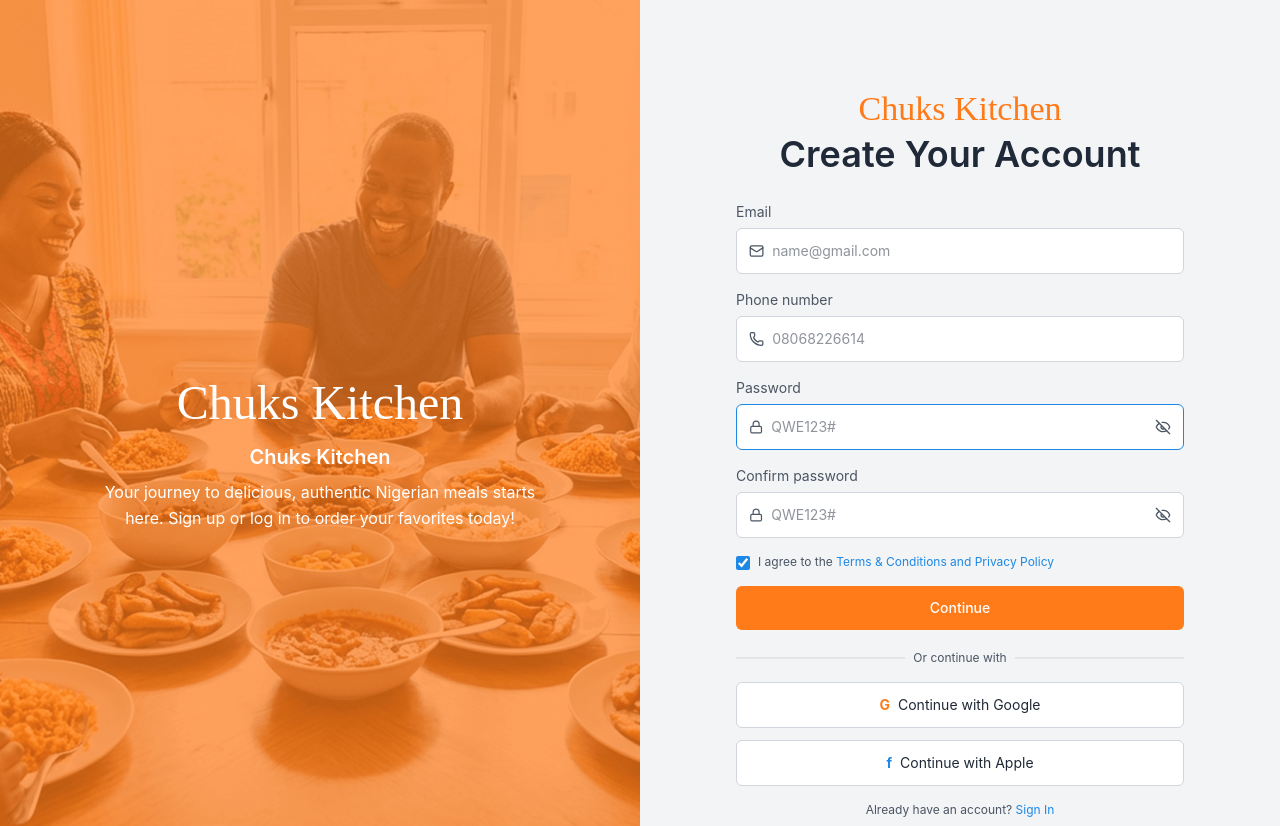
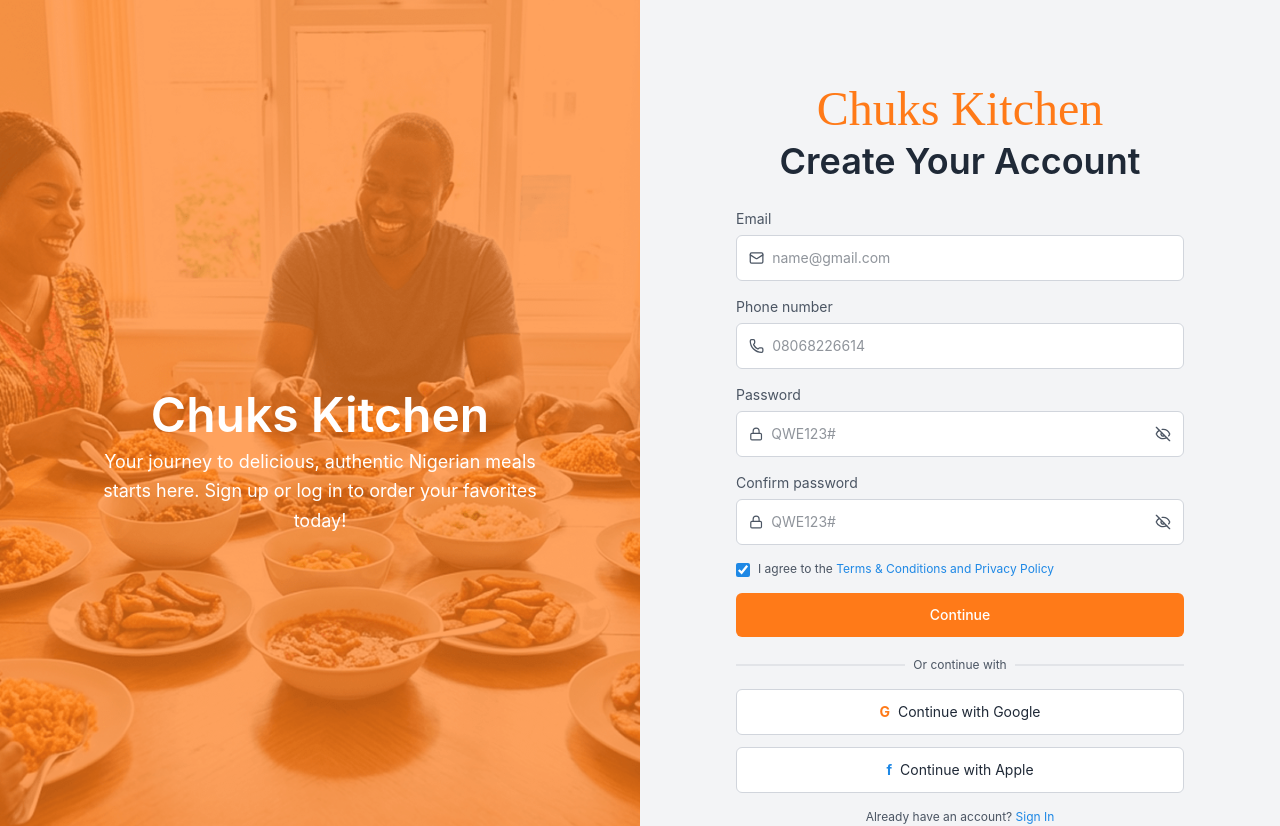
Before and after one commit to Rawweb/chuks-kitchen, a React (Vite) app: page /sign-up in a window 1280 px wide. Shown: the top 826 px of the page. Built offline with nearby package versions, Linux system fonts and the light colour scheme; a web font is replaced by a local one.

Commit message:
added welcome page route

```diff
--- a/src/components/Hero.jsx
+++ b/src/components/Hero.jsx
@@ -1,6 +1,7 @@
 import { useState } from 'react';
 import heroImage from '../assets/hero.png';
 import { Search } from 'lucide-react';
+import { Link } from 'react-router-dom';
 
 const Hero = () => {
   const [searchData, setSearchData] = useState('');
@@ -10,60 +11,66 @@ const Hero = () => {
   };
 
   const handleSearchClick = () => {
-    setSearchData('')
-  }
+    setSearchData('');
+  };
 
   return (
-    <div className="relative">
-      <div className="relative overflow-hidden">
+    <div className='relative'>
+      <div className='relative overflow-hidden'>
         {/* Background Image */}
         <img
           src={heroImage}
-          alt="New menu additions"
-          className="w-full h-125 sm:h-150 lg:h-187.5 object-cover"
+          alt='New menu additions'
+          className='w-full h-125 sm:h-150 lg:h-187.5 object-cover'
         />
 
         {/* Dark Overlay */}
-        <div className="absolute inset-0 bg-charcoal/50" />
+        <div className='absolute inset-0 bg-charcoal/50' />
 
         {/* Text Content */}
-        <div className="absolute inset-0 container flex items-center">
-          <div className="max-w-2xl text-white space-y-4">
-            <h1 className="text-2xl md:text-4xl lg:text-5xl font-bold leading-tight">
+        <div className='absolute inset-0 container flex items-center'>
+          <div className='max-w-2xl text-white space-y-4'>
+            <h1 className='text-2xl md:text-4xl lg:text-5xl font-bold leading-tight'>
               The Heart of Nigerian Home Cooking
             </h1>
 
-            <p className="max-w-lg text-sm md:text-base lg:text-lg text-gray-100">
+            <p className='max-w-lg text-sm md:text-base lg:text-lg text-gray-100'>
               Handcrafted with passion, delivered with care.
             </p>
 
-            <button className="bg-primary-orange rounded-md px-5 py-2 text-sm md:text-base text-white font-medium hover:bg-soft-orange transition-colors">
+            <Link
+              to='/welcome'
+              className='bg-primary-orange rounded-md px-5 py-2 text-sm md:text-base text-white font-medium hover:bg-soft-orange transition-colors inline-block'
+            >
               Discover what's new
-            </button>
+            </Link>
           </div>
         </div>
       </div>
 
       {/* Search Bar Section */}
-      <div className="absolute left-0 right-0 bottom-0 translate-y-1/2 container">
+      <div className='absolute left-0 right-0 bottom-0 translate-y-1/2 container'>
         <form
           onSubmit={handleSearchSubmit}
-          className="max-w-5xl mx-auto bg-white rounded-lg shadow-lg px-4 md:px-5 py-3 flex items-center gap-3"
+          className='max-w-5xl mx-auto bg-white rounded-lg shadow-lg px-4 md:px-5 py-3 flex items-center gap-3'
         >
           {/* Icon */}
-          <Search className="text-gray-500" size={24} />
+          <Search className='text-gray-500' size={24} />
 
           {/* Input */}
           <input
-            type="text"
+            type='text'
             value={searchData}
             onChange={(e) => setSearchData(e.target.value)}
-            placeholder="What are you craving for today?"
-            className="w-full bg-transparent outline-none text-sm md:text-2xl font-medium text-charcoal placeholder:text-dark-gray"
+            placeholder='What are you craving for today?'
+            className='w-full bg-transparent outline-none text-sm md:text-2xl font-medium text-charcoal placeholder:text-dark-gray'
           />
 
           {/* Optional Search Button */}
-          <button onClick={handleSearchClick} className="hidden md:block bg-primary-orange text-white px-6 py-2 rounded-lg font-medium hover:bg-soft-orange transition-colors">
+          <button
+            onClick={handleSearchClick}
+            className='hidden md:block bg-primary-orange text-white px-6 py-2 rounded-lg font-medium hover:bg-soft-orange transition-colors'
+          >
             Search
           </button>
         </form>
--- a/src/pages/auth/SignIn.jsx
+++ b/src/pages/auth/SignIn.jsx
@@ -21,13 +21,10 @@ const SignIn = () => {
 
           <div className='absolute inset-0 flex items-center justify-center px-10'>
             <div className='max-w-md text-center text-white'>
-              <h2 className='text-5xl font-island leading-none'>
-                Chuks Kitchen
-              </h2>
-              <p className='mt-4 text-xl font-semibold'>
+              <p className='mt-4 text-5xl font-semibold'>
                 Chuks Kitchen
               </p>
-              <p className='mt-2 text-base leading-relaxed'>
+              <p className='mt-2 text-lg leading-relaxed'>
                 Your journey to delicious, authentic Nigerian meals
                 starts here. Sign up or log in to order your favorites
                 today!
@@ -42,12 +39,12 @@ const SignIn = () => {
             <div className='text-center'>
               <Link
                 to='/'
-                className='font-island text-[34px] text-primary-orange leading-none'
+                className='font-island text-4xl md:text-5xl text-primary-orange leading-none'
               >
                 Chuks Kitchen
               </Link>
-              <h1 className='mt-2 text-4xl font-semibold text-charcoal'>
-                Login your Account
+              <h1 className='mt-2 text-3xl md:text-4xl font-semibold text-charcoal'>
+                Create Your Account
               </h1>
             </div>
 
@@ -151,7 +148,10 @@ const SignIn = () => {
 
             <p className='mt-4 text-center text-xs text-dark-gray'>
               Don&apos;t have an account?{' '}
-              <Link to='/sign-up' className='text-primary-blue hover:text-soft-blue'>
+              <Link
+                to='/sign-up'
+                className='text-primary-blue hover:text-soft-blue'
+              >
                 Create an account
               </Link>
             </p>
--- a/src/pages/auth/SignUp.jsx
+++ b/src/pages/auth/SignUp.jsx
@@ -24,13 +24,11 @@ const SignUp = () => {
 
           <div className='absolute inset-0 flex items-center justify-center px-10'>
             <div className='max-w-md text-center text-white'>
-              <h2 className='text-5xl font-island leading-none'>
-                Chuks Kitchen
-              </h2>
-              <p className='mt-4 text-xl font-semibold'>
+
+              <p className='mt-4 text-5xl font-semibold'>
                 Chuks Kitchen
               </p>
-              <p className='mt-2 text-base leading-relaxed'>
+              <p className='mt-2 text-lg leading-relaxed'>
                 Your journey to delicious, authentic Nigerian meals
                 starts here. Sign up or log in to order your favorites
                 today!
@@ -45,11 +43,11 @@ const SignUp = () => {
             <div className='text-center'>
               <Link
                 to='/'
-                className='font-island text-[34px] text-primary-orange leading-none'
+                className='font-island text-4xl md:text-5xl text-primary-orange leading-none'
               >
                 Chuks Kitchen
               </Link>
-              <h1 className='mt-2 text-4xl font-semibold text-charcoal'>
+              <h1 className='mt-2 text-3xl md:text-4xl font-semibold text-charcoal'>
                 Create Your Account
               </h1>
             </div>
@@ -98,7 +96,7 @@ const SignUp = () => {
                 >
                   Password
                 </label>
-                <div className='flex items-center gap-2 rounded-md border border-primary-blue bg-white px-3 py-3'>
+                <div className='flex items-center gap-2 rounded-md border border-gray-300 bg-white px-3 py-3'>
                   <Lock size={16} className='text-dark-gray' />
                   <input
                     id='password'
```
